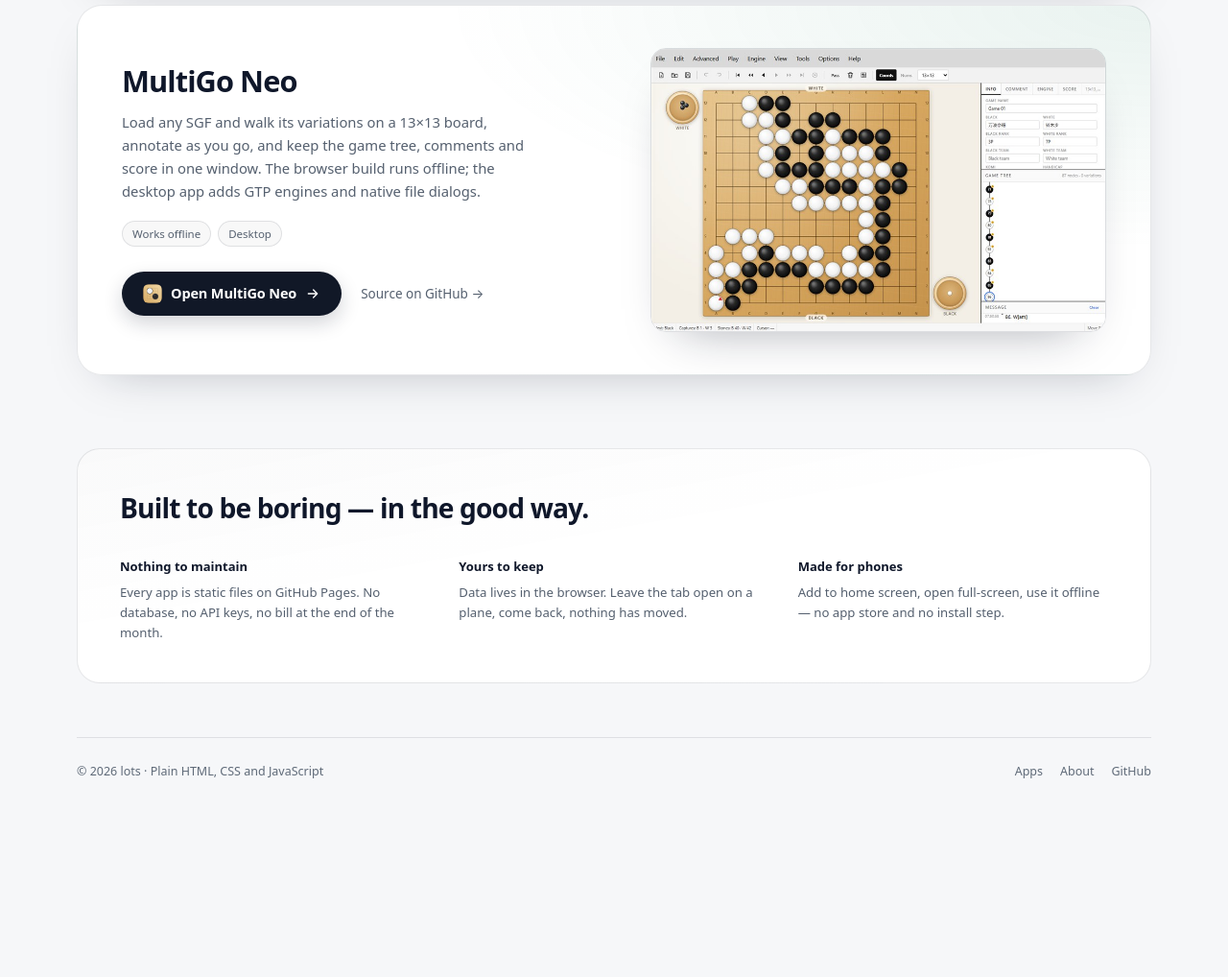
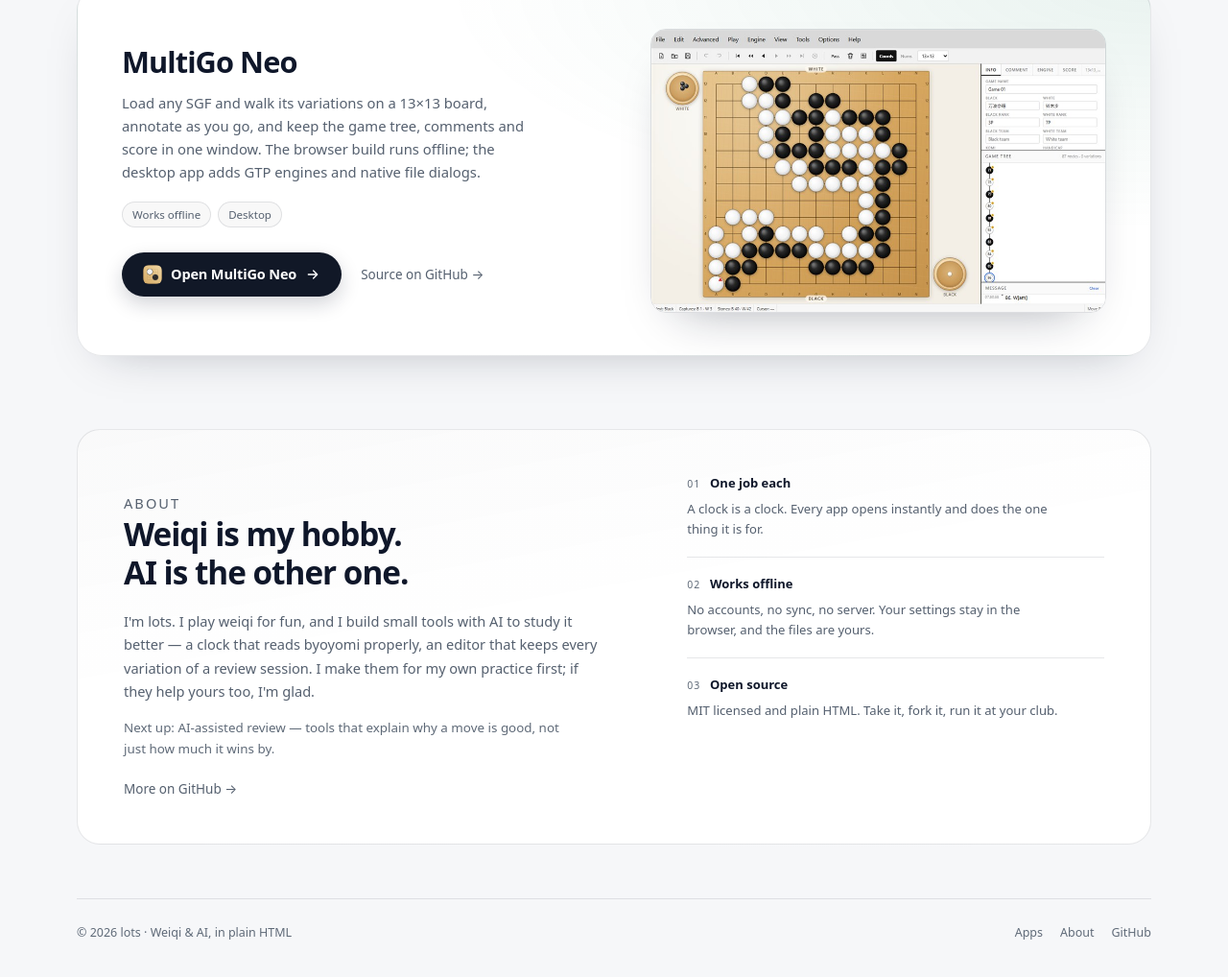
Before and after one commit to lots/lots.github.io, a website: page index.html in a window 1280 px wide. Shown: the part 1202-2220 px from the top of the page at 96% size. Before the commit the page ends 2059 px from the top, so only its background shows below. Drawn offline with Linux system fonts and the light colour scheme.

Commit message:
Tell the weiqi-and-AI story on the landing page

```diff
--- a/index.html
+++ b/index.html
@@ -3,8 +3,8 @@
 <head>
 <meta charset="utf-8">
 <meta name="viewport" content="width=device-width, initial-scale=1, viewport-fit=cover">
-<title>lots — small apps that just work</title>
-<meta name="description" content="Offline-first web apps for the classroom, the board and the desk. Plain HTML and CSS — no accounts, no tracking, no server to keep alive.">
+<title>lots — weiqi, AI and small apps that just work</title>
+<meta name="description" content="Offline-first tools for studying weiqi, built by a hobbyist who likes AI: a chess and Go clock, an SGF editor, and whatever comes next. No accounts, no tracking, no server.">
 <meta name="color-scheme" content="dark light">
 <meta name="theme-color" content="#07090d">
 <link rel="canonical" href="https://lots.github.io/">
@@ -15,8 +15,8 @@
 
 <meta property="og:type" content="website">
 <meta property="og:site_name" content="lots">
-<meta property="og:title" content="lots — small apps that just work">
-<meta property="og:description" content="Offline-first web apps for the classroom, the board and the desk. No accounts, no tracking, no server.">
+<meta property="og:title" content="lots — weiqi, AI and small apps that just work">
+<meta property="og:description" content="Offline-first tools for studying weiqi, built by a hobbyist who likes AI. No accounts, no tracking, no server.">
 <meta property="og:url" content="https://lots.github.io/">
 <meta property="og:image" content="https://lots.github.io/assets/og.png">
 <meta property="og:image:width" content="1200">
@@ -80,14 +80,14 @@
 
 <main id="main">
   <section class="hero wrap">
-    <p class="eyebrow"><span class="dot" aria-hidden="true"></span><span class="i18n-en">Apps by lots</span><span class="i18n-zh">lots 的应用</span></p>
+    <p class="eyebrow"><span class="dot" aria-hidden="true"></span><span class="i18n-en">Weiqi &amp; AI, by lots</span><span class="i18n-zh">围棋与 AI，lots 出品</span></p>
     <h1>
       <span class="i18n-en">Small apps that <em>just work</em>.</span>
       <span class="i18n-zh">小而可靠，<em>打开就能用</em>。</span>
     </h1>
     <p class="lede">
-      <span class="i18n-en">Offline-first tools for the classroom, the board and the desk. Plain HTML and CSS — no accounts, no tracking, no server to keep alive.</span>
-      <span class="i18n-zh">为课堂、棋盘和书桌准备的离线小工具。纯 HTML 与 CSS——不需要账号，不做追踪，也没有要一直开着的服务器。</span>
+      <span class="i18n-en">Offline-first tools for studying weiqi — made by a hobbyist who likes AI. No accounts, no tracking, no server to keep alive.</span>
+      <span class="i18n-zh">一个围棋爱好者的离线小工具，顺手用上 AI。没有账号，没有追踪，也没有要一直开着的服务器。</span>
     </p>
     <div class="hero-cta">
       <a class="btn btn-primary" href="#apps">
@@ -167,36 +167,53 @@
 
   <section id="about" class="about wrap">
     <div class="about-card">
-      <h2><span class="i18n-en">Built to be boring — in the good way.</span><span class="i18n-zh">把「无聊」做好，其实是件好事。</span></h2>
-      <div class="about-cols">
-        <div>
-          <h3><span class="i18n-en">Nothing to maintain</span><span class="i18n-zh">没有东西要维护</span></h3>
+      <div class="about-lede">
+        <p class="kicker"><span class="i18n-en">About</span><span class="i18n-zh">关于</span></p>
+        <h2>
+          <span class="i18n-en">Weiqi is my hobby.<br>AI is the other one.</span>
+          <span class="i18n-zh">围棋是我的爱好，<br>AI 是另一个。</span>
+        </h2>
+        <p>
+          <span class="i18n-en">I'm lots. I play weiqi for fun, and I build small tools with AI to study it better — a clock that reads byoyomi properly, an editor that keeps every variation of a review session. I make them for my own practice first; if they help yours too, I'm glad.</span>
+          <span class="i18n-zh">我是 lots。下棋是为了开心，也喜欢用 AI 做些小工具，把棋研究得更透一些——按围棋习惯读秒的棋钟，能装下整棵变化树的打谱器。先为自己用；如果也能帮到你，那就更好了。</span>
+        </p>
+        <p class="next">
+          <span class="i18n-en">Next up: AI-assisted review — tools that explain why a move is good, not just how much it wins by.</span>
+          <span class="i18n-zh">接下来是 AI 复盘：不只告诉你赢多少，也试着讲清楚一手棋为什么好。</span>
+        </p>
+        <a class="link" href="https://github.com/lots">
+          <span class="i18n-en">More on GitHub &rarr;</span><span class="i18n-zh">在 GitHub 上看看 &rarr;</span>
+        </a>
+      </div>
+      <ul class="principles">
+        <li>
+          <h3><span class="num" aria-hidden="true">01</span><span class="i18n-en">One job each</span><span class="i18n-zh">一个应用只做一件事</span></h3>
           <p>
-            <span class="i18n-en">Every app is static files on GitHub Pages. No database, no API keys, no bill at the end of the month.</span>
-            <span class="i18n-zh">每个应用都是 GitHub Pages 上的静态文件。没有数据库，没有 API 密钥，月底也没有账单。</span>
+            <span class="i18n-en">A clock is a clock. Every app opens instantly and does the one thing it is for.</span>
+            <span class="i18n-zh">棋钟就是棋钟。每个应用打开即用，只做它该做的那件事。</span>
           </p>
-        </div>
-        <div>
-          <h3><span class="i18n-en">Yours to keep</span><span class="i18n-zh">数据留在你手里</span></h3>
+        </li>
+        <li>
+          <h3><span class="num" aria-hidden="true">02</span><span class="i18n-en">Works offline</span><span class="i18n-zh">离线也能用</span></h3>
           <p>
-            <span class="i18n-en">Data lives in the browser. Leave the tab open on a plane, come back, nothing has moved.</span>
-            <span class="i18n-zh">数据存在浏览器里。在飞机上开着标签页，回来时一切照旧。</span>
+            <span class="i18n-en">No accounts, no sync, no server. Your settings stay in the browser, and the files are yours.</span>
+            <span class="i18n-zh">没有账号，不做同步，也不用服务器。设置留在浏览器里，文件都在你手上。</span>
           </p>
-        </div>
-        <div>
-          <h3><span class="i18n-en">Made for phones</span><span class="i18n-zh">为手机而做</span></h3>
+        </li>
+        <li>
+          <h3><span class="num" aria-hidden="true">03</span><span class="i18n-en">Open source</span><span class="i18n-zh">开源</span></h3>
           <p>
-            <span class="i18n-en">Add to home screen, open full-screen, use it offline — no app store and no install step.</span>
-            <span class="i18n-zh">添加到主屏幕，全屏打开，离线可用——不用应用商店，也不用安装。</span>
+            <span class="i18n-en">MIT licensed and plain HTML. Take it, fork it, run it at your club.</span>
+            <span class="i18n-zh">MIT 许可，纯 HTML。拿去用、改一改，在棋社里跑起来。</span>
           </p>
-        </div>
-      </div>
+        </li>
+      </ul>
     </div>
   </section>
 </main>
 
 <footer class="site-foot wrap">
-  <span>© <span id="year">2026</span> lots · <span class="i18n-en">Plain HTML, CSS and JavaScript</span><span class="i18n-zh">纯 HTML、CSS 与 JavaScript</span></span>
+  <span>© <span id="year">2026</span> lots · <span class="i18n-en">Weiqi &amp; AI, in plain HTML</span><span class="i18n-zh">围棋与 AI，纯 HTML</span></span>
   <nav aria-label="Footer">
     <a href="#apps"><span class="i18n-en">Apps</span><span class="i18n-zh">应用</span></a>
     <a href="#about"><span class="i18n-en">About</span><span class="i18n-zh">关于</span></a>
--- a/styles.css
+++ b/styles.css
@@ -43,6 +43,7 @@ html[data-theme="light"]{
 
 *,*::before,*::after{box-sizing:border-box}
 html{-webkit-text-size-adjust:100%}
+@media (prefers-reduced-motion:no-preference){html{scroll-behavior:smooth}}
 body{
   margin:0;
   background:var(--bg);
@@ -122,7 +123,7 @@ html[data-lang="en"] .lang-opt[data-lang-opt="en"],
 html[data-lang="zh"] .lang-opt[data-lang-opt="zh"]{color:var(--text);font-weight:600}
 
 /* ---------- hero ---------- */
-.hero{padding:78px 0 54px;text-align:center}
+.hero{padding:78px 0 44px;text-align:center}
 .eyebrow{
   display:inline-flex;align-items:center;gap:9px;margin:0 0 22px;padding:7px 13px 7px 11px;
   border:1px solid var(--line);border-radius:999px;background:rgba(127,127,127,.06);
@@ -162,7 +163,7 @@ html[data-theme="light"] .btn-primary{box-shadow:0 8px 20px rgba(15,23,42,.18)}
 html[data-lang="zh"] .facts b{letter-spacing:.06em}
 
 /* ---------- apps ---------- */
-.apps{padding:66px 0 10px;scroll-margin-top:84px}
+.apps{padding:56px 0 10px;scroll-margin-top:84px}
 .apps-head{display:flex;align-items:flex-end;justify-content:space-between;gap:24px;flex-wrap:wrap;margin-bottom:26px}
 .apps-head h2{margin:0;font-size:clamp(1.5rem,2.2vw,1.85rem);letter-spacing:-.03em;font-weight:640}
 html[data-lang="zh"] .apps-head h2{letter-spacing:-.01em}
@@ -242,13 +243,25 @@ html[data-theme="light"] .app-shot.is-landscape img{box-shadow:0 24px 50px -30px
 
 /* ---------- about ---------- */
 .about{padding:66px 0 0;scroll-margin-top:84px}
-.about-card{border:1px solid var(--line);border-radius:24px;padding:40px 44px;background:var(--card-bg)}
-.about-card h2{margin:0;font-size:clamp(1.45rem,2.2vw,1.8rem);letter-spacing:-.03em;font-weight:640;max-width:20em}
-html[data-lang="zh"] .about-card h2{letter-spacing:-.01em}
-.about-cols{display:grid;grid-template-columns:repeat(3,1fr);gap:30px;margin-top:30px}
-.about-cols h3{margin:0 0 7px;font-size:13px;color:var(--text);font-weight:620}
-.about-cols p{margin:0;color:var(--muted);font-size:13.2px;line-height:1.6}
-html[data-lang="zh"] .about-cols p{line-height:1.75}
+.about-card{
+  display:grid;grid-template-columns:1.1fr .9fr;gap:56px;align-items:start;
+  border:1px solid var(--line);border-radius:24px;padding:46px 48px;background:var(--card-bg);
+}
+.kicker{margin:0 0 18px;font-size:10.5px;letter-spacing:.14em;text-transform:uppercase;color:var(--accent)}
+html[data-lang="zh"] .kicker{letter-spacing:.06em}
+.about-lede h2{margin:0;font-size:clamp(1.7rem,2.6vw,2.15rem);line-height:1.2;letter-spacing:-.03em;font-weight:640;max-width:14em}
+html[data-lang="zh"] .about-lede h2{letter-spacing:-.01em;line-height:1.35}
+.about-lede p{margin:18px 0 0;color:var(--muted);font-size:14.6px;line-height:1.68;max-width:34em}
+html[data-lang="zh"] .about-lede p{line-height:1.82}
+.about-lede p.next{color:var(--muted-2);font-size:13.4px;margin-top:14px}
+.about-lede .link{display:inline-block;margin-top:20px}
+.principles{list-style:none;margin:0;padding:0;display:grid;align-content:start}
+.principles li{border-top:1px solid var(--line);padding:18px 0}
+.principles li:first-child{border-top:0;padding-top:0}
+.principles h3{display:flex;align-items:baseline;gap:10px;margin:0;font-size:13px;font-weight:620;color:var(--text)}
+.principles h3 .num{font-size:10.5px;letter-spacing:.08em;color:var(--muted-2);font-weight:500;font-variant-numeric:tabular-nums}
+.principles p{margin:6px 0 0;color:var(--muted);font-size:13.1px;line-height:1.62;max-width:30em}
+html[data-lang="zh"] .principles p{line-height:1.78}
 
 /* ---------- footer ---------- */
 .site-foot{
@@ -269,7 +282,7 @@ html[data-lang="zh"] .about-cols p{line-height:1.75}
 @media (max-width:900px){
   .app-card{grid-template-columns:1fr;padding:32px 28px 34px;gap:30px}
   .app-shot.is-portrait img{height:340px}
-  .about-cols{grid-template-columns:1fr;gap:22px}
+  .about-card{grid-template-columns:1fr;gap:34px;padding:32px 28px}
 }
 @media (max-width:640px){
   .wrap{width:calc(100% - 36px)}
@@ -284,7 +297,7 @@ html[data-lang="zh"] .about-cols p{line-height:1.75}
   .apps-head{align-items:flex-start}
   .search{flex:1}
   .search input{width:100%}
-  .about-card{padding:30px 24px}
+  .about-card{padding:28px 22px}
   .site-foot{gap:10px}
 }
 @media (prefers-reduced-motion:reduce){
```
Also changed, not shown: tools/og.html (+4 -2 lines), README.md, assets/og.png, manifest.webmanifest.
